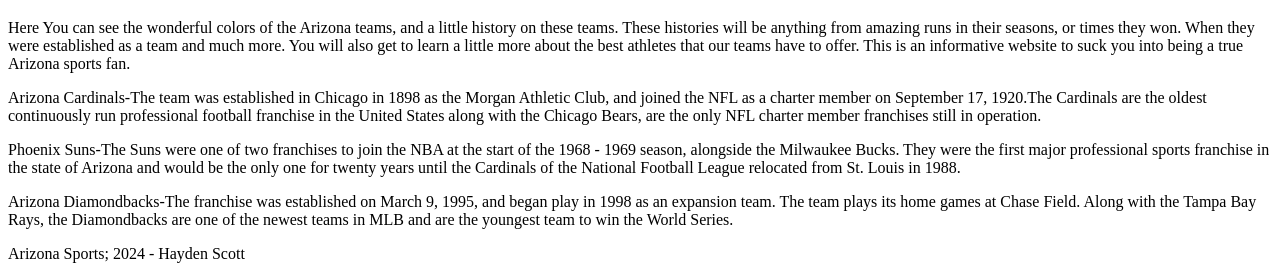
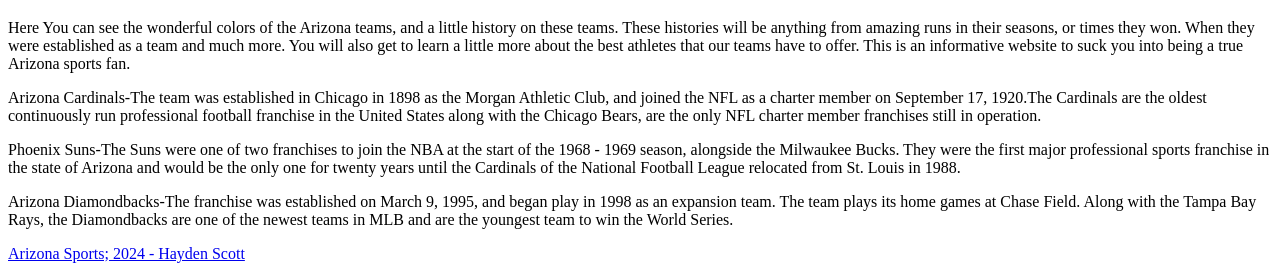
Before and after one commit to hcscott01/wdd130, a plain HTML site: page arizona/home.html in a window 1280 px wide. Shown: the part 334-611 px from the top of the page. Drawn offline with Linux system fonts and the light colour scheme.

Commit message:
added site plan

```diff
--- a/arizona/home.html
+++ b/arizona/home.html
@@ -39,6 +39,7 @@
 
 </main>
 <footer>
+    <a href="site-plan.html"a>
     <p> Arizona Sports; 2024 - Hayden Scott</p>
     <a href="home.html" target="_blank">
         <img src="Images/suns.jpg" alt="logo">
```
Also changed, not shown: arizona/highlights.html (+1 -0 lines), arizona/page2.html (+2 -2 lines).
